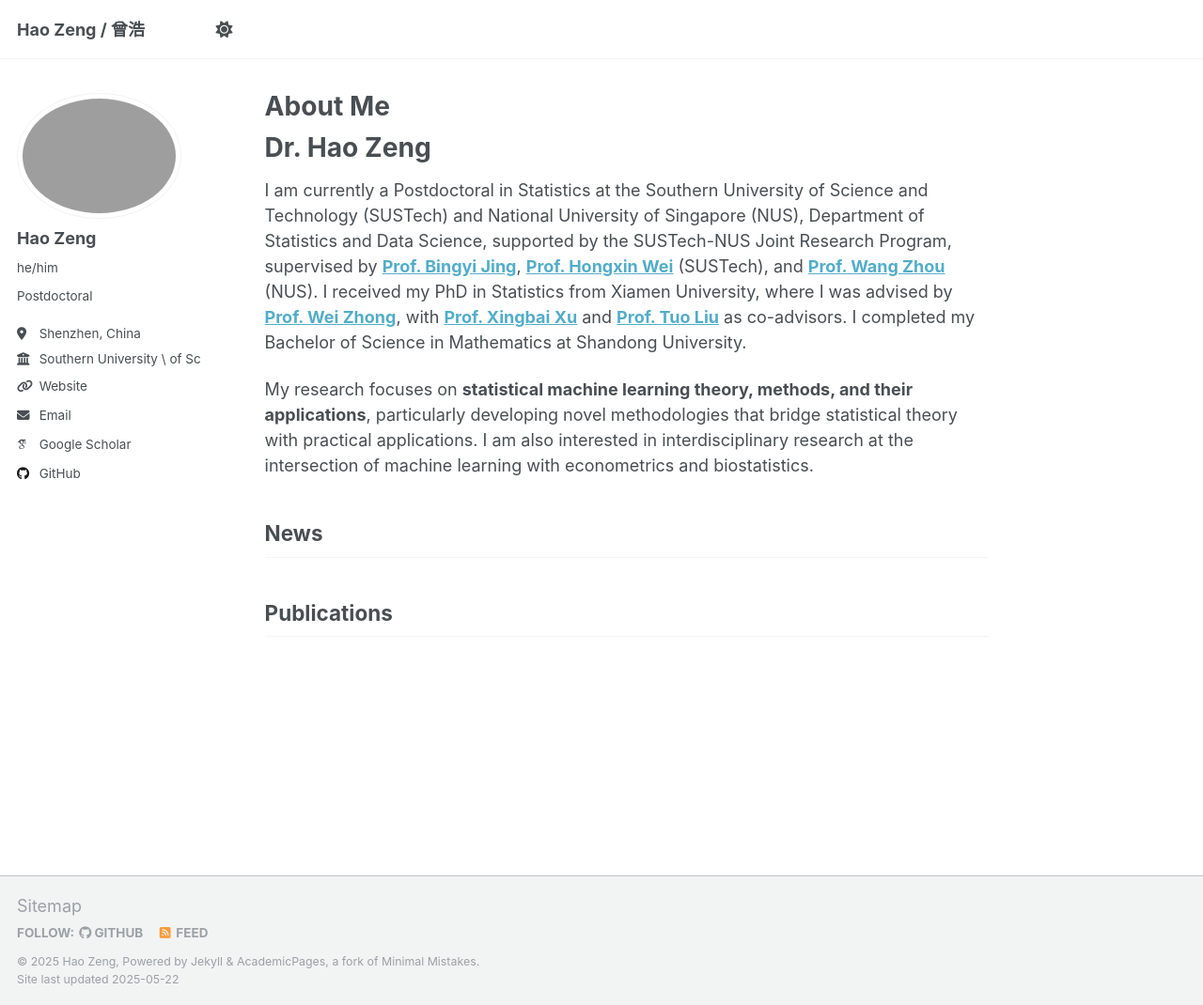
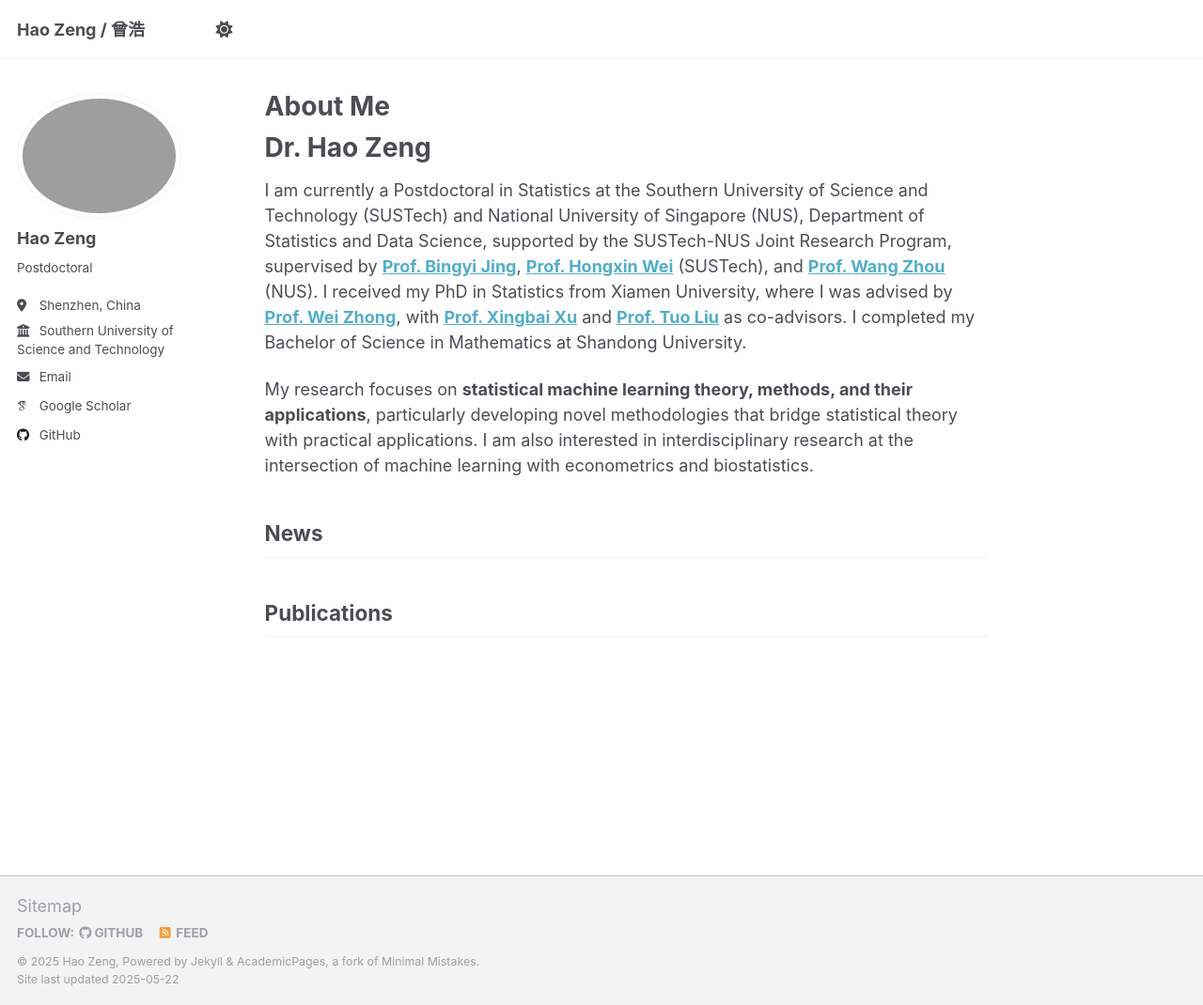
Before and after one commit to ZhaoyuXingStat/ZhaoyuXingStat.github.io, a Jekyll site: the page built from _pages/about.md, in a window 1280 px wide and 1070 px high. Shown: the whole window at 94% size. Built offline with Jekyll 4.4.1, drawn with Linux system fonts in a browser that asks for light colours; some web fonts are replaced.

Commit message:
更新个人信息，注释掉代词和个人链接，调整雇主名称格式以提高可读性。

```diff
--- a/_config.yml
+++ b/_config.yml
@@ -24,11 +24,11 @@ author:
   # Biographic information
   avatar           : "profile.jpg"
   name             : "Hao Zeng"
-  pronouns         : "he/him"
+  pronouns         : # "he/him"
   bio              : "Postdoctoral"
   location         : "Shenzhen, China"
-  employer         : "Southern University \\ of Science and Technology"
-  uri              : "https://zenghao-stat.github.io"
+  employer         : "Southern University of <br> Science and Technology"
+  uri              : # "https://zenghao-stat.github.io"
   email            : "zenghao.stat@gmail.com"
 
   # Academic websites
```
